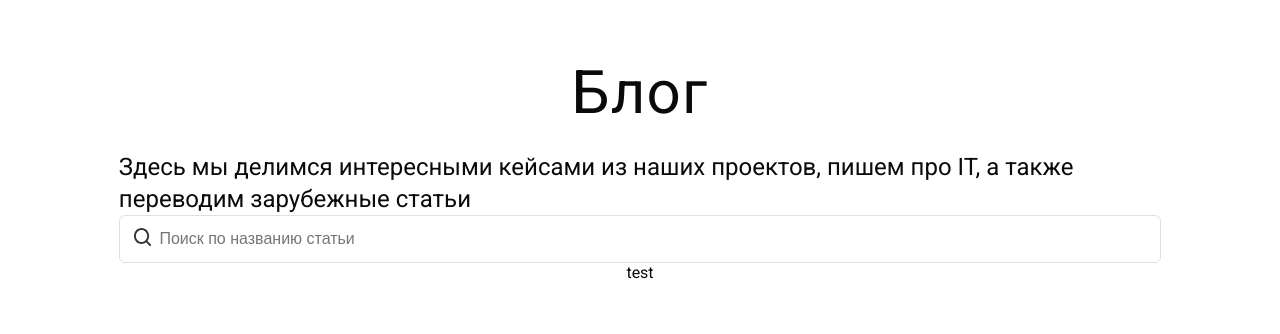
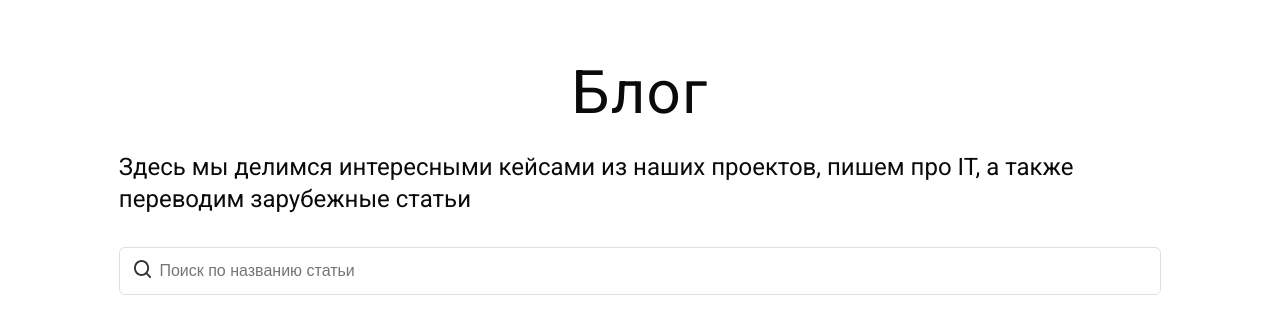
Before and after one commit to zubastu/Blog, a React (Vite) app: page / in a window 1280 px wide. Shown: the top 334 px of the page. Built offline with nearby package versions, Linux system fonts and the light colour scheme.

Commit message:
Перенес форму поиска, подправил структуру

```diff
--- a/src/assets/styles/index.scss
+++ b/src/assets/styles/index.scss
@@ -33,6 +33,7 @@ body {
   display: flex;
   align-items: center;
   padding: 4.571428571428571% 9.285714285714286%;
+  gap: 32px;
 }
 
 h1,
--- a/src/components/App/styles.module.scss
+++ /dev/null
@@ -1,6 +0,0 @@
-@use "../../assets/styles/variables";
-
-.main {
-  max-width: 1400px;
-  border: 1px solid green;
-}
--- a/src/pages/Main/Main.tsx
+++ b/src/pages/Main/Main.tsx
@@ -1,6 +1,7 @@
 import styles from './styles.module.scss';
 import { Route, Routes } from 'react-router';
-import SearchForm from '../../components/SearchForm/SearchForm';
+import Topics from '../Topics/Topics';
+import Topic from '../Topic/Topic';
 
 enum Paths {
   main = '/',
@@ -10,10 +11,9 @@ enum Paths {
 const Main = () => {
   return (
     <main className={styles.main}>
-      <SearchForm />
       <Routes>
-        <Route path={Paths.main} element={<>test</>} />
-        <Route path={Paths.topic} element={<>test2</>} />
+        <Route path={Paths.main} element={<Topics />} />
+        <Route path={Paths.topic} element={<Topic />} />
       </Routes>
     </main>
   );
--- a/src/pages/Topic/Topic.tsx
+++ b/src/pages/Topic/Topic.tsx
@@ -1,7 +1,7 @@
 import styles from './styles.module.scss';
 
 const Topic = () => {
-  return <div></div>;
+  return <section></section>;
 };
 
 export default Topic;
--- /dev/null
+++ b/src/pages/Topics/Topics.tsx
@@ -0,0 +1,12 @@
+import styles from './styles.module.scss';
+import SearchForm from '../../components/SearchForm/SearchForm';
+
+const Topics = () => {
+  return (
+    <section className={styles.main}>
+      <SearchForm />
+    </section>
+  );
+};
+
+export default Topics;
--- /dev/null
+++ b/src/pages/Topics/styles.module.scss
@@ -0,0 +1,8 @@
+@use "../../assets/styles/variables";
+
+.main {
+  width: 100%;
+  display: flex;
+  flex-direction: column;
+  align-items: center;
+}
```
